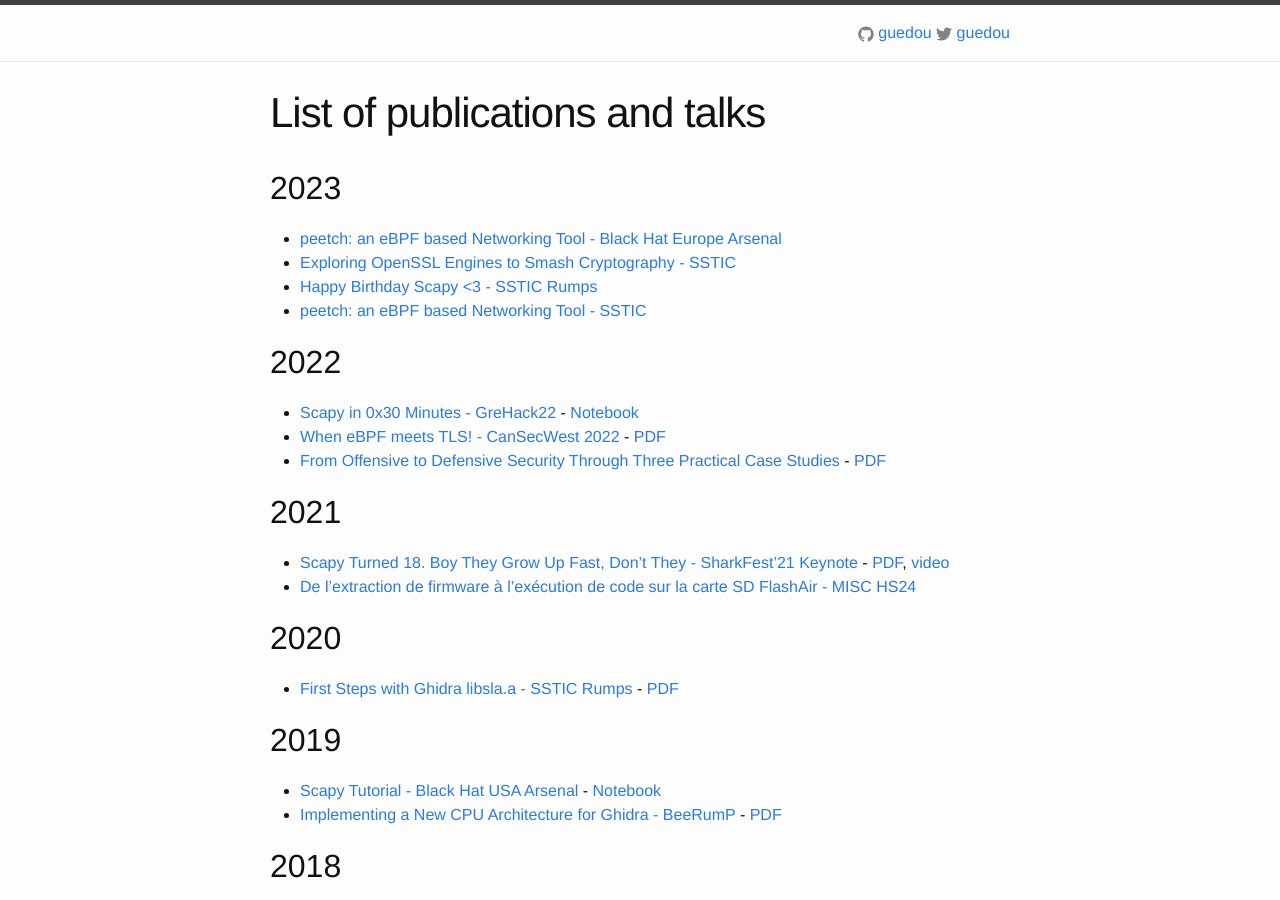
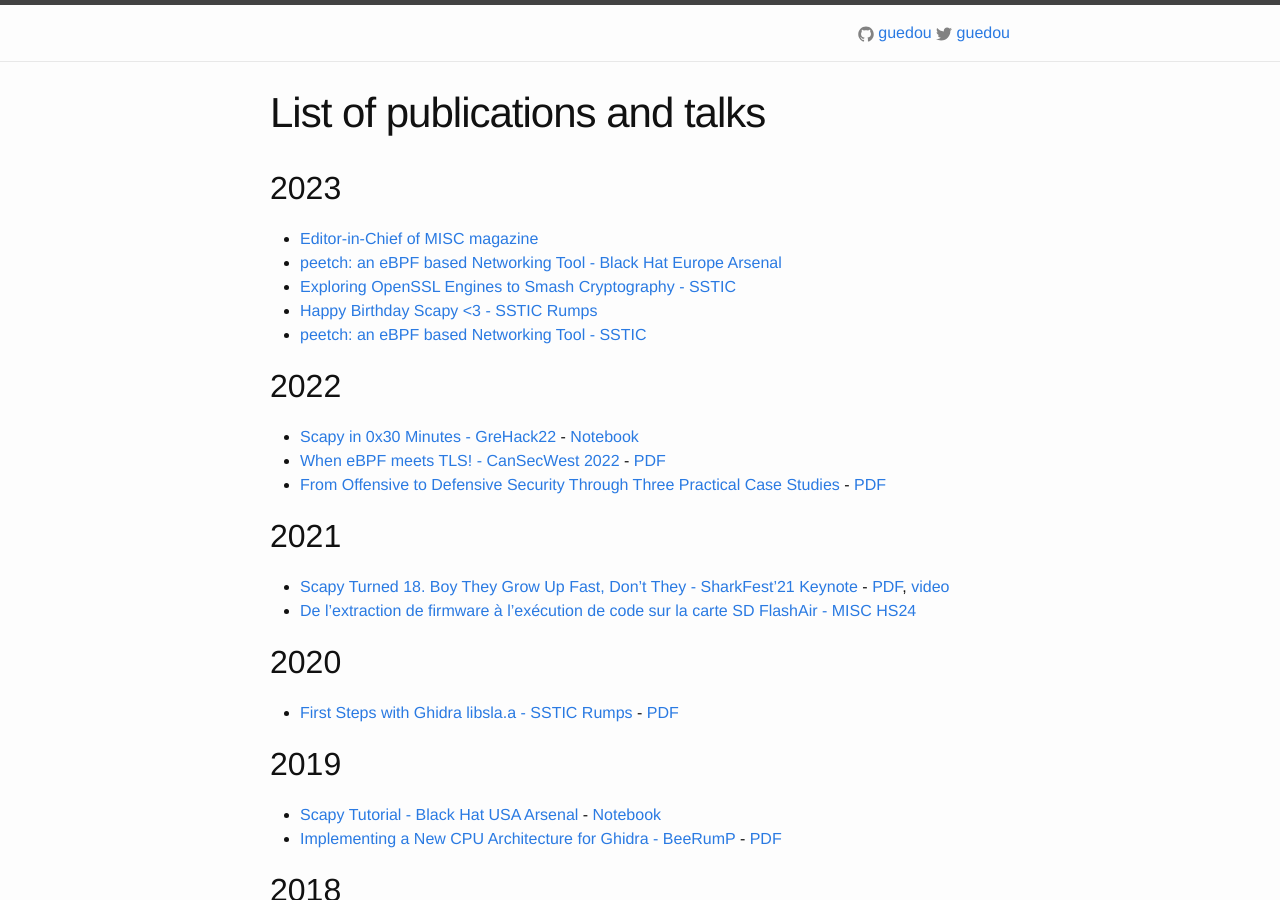
Before and after one commit to guedou/guedou.github.io, a Jekyll site: the page built from index.markdown, in a window 1280 px wide and 900 px high. Built offline with Jekyll 4.4.1, drawn with Linux system fonts in a browser that asks for light colours.

Commit message:
MISC editor-in-chief

```diff
--- a/index.markdown
+++ b/index.markdown
@@ -5,6 +5,7 @@
 
 ## 2023
 
+- [Editor-in-Chief of MISC magazine](https://connect.ed-diamond.com/auteur/valadon-guillaume)
 - [peetch: an eBPF based Networking Tool - Black Hat Europe Arsenal](https://docs.google.com/presentation/d/13AorsXye78nJyYzQOYiURHe75KB-RtT6HpPcE8WNEZs/edit#slide=id.g12356d7aaed_0_0)
 - [Exploring OpenSSL Engines to Smash Cryptography - SSTIC](https://www.sstic.org/2023/presentation/exploring_openssl_engines_to_smash_cryptography/)
 - [Happy Birthday Scapy <3 - SSTIC Rumps](https://static.sstic.org/rumps2023/SSTIC_2023-06-08_P12_RUMPS_19.mp4)
```
